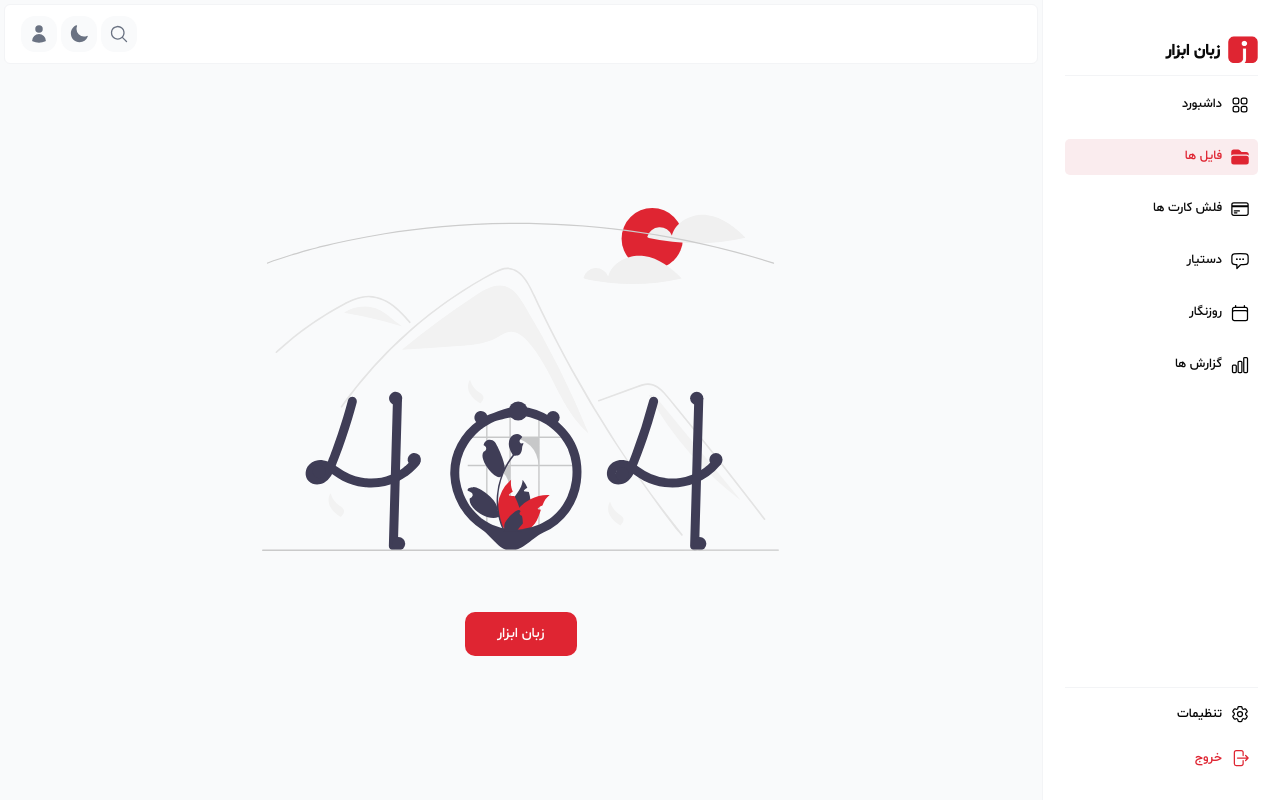
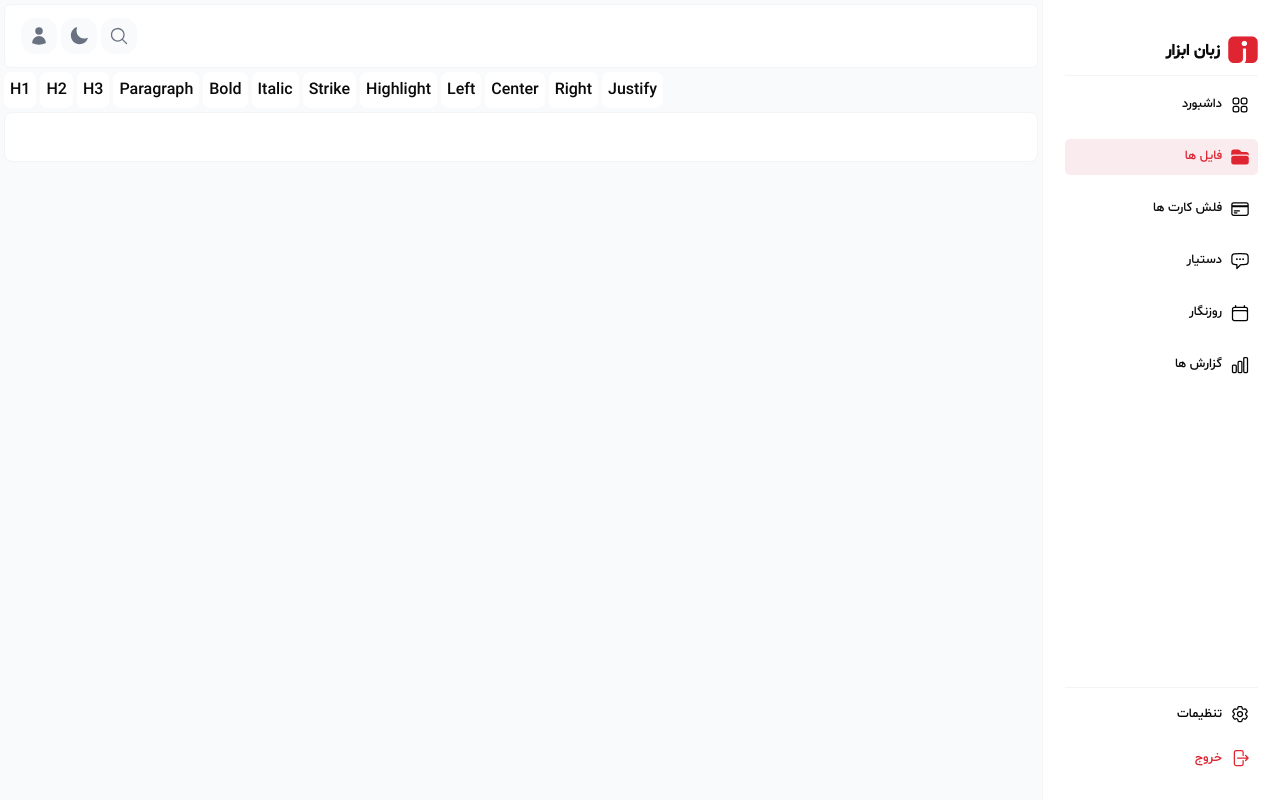
Before and after one commit to mrym-salimi-js/zabanabzar, a Next.js app: page /files/1/edit in a window 1280 px wide. Before the commit this address had no page. Built offline with nearby package versions, Linux system fonts and the light colour scheme; no server answers.

Commit message:
Creating text editor

```diff
--- a/app/files/[fileId]/_components/TextBox.tsx
+++ b/app/files/[fileId]/_components/TextBox.tsx
@@ -6,7 +6,7 @@ export default async function TextBox({ fileId }: { fileId: string }) {
   return (
     <div className="w-full h-auto flex items-center justify-between ">
       <div className="w-full h-auto ms:w-[90%] rounded-md border bg-white dark:bg-[var(--background-dark)] dark:text-white p-3">
-        <p className="w-full break-words text-[1rem] whitespace-pre-wrap leading-8">
+        <p className="w-full break-words text-[1rem] whitespace-pre-wrap leading-7">
           {file?.exText}
         </p>
       </div>
--- /dev/null
+++ b/app/files/[fileId]/edit/_components/Editor.tsx
@@ -0,0 +1,35 @@
+"use client";
+
+import TextAlign from "@tiptap/extension-text-align";
+import { useEditor, EditorContent } from "@tiptap/react";
+import StarterKit from "@tiptap/starter-kit";
+import Highlight from "@tiptap/extension-highlight";
+import { MenuBar } from "./MenuBar";
+
+export default function Editor({ content }: { content: string }) {
+  const editor = useEditor({
+    extensions: [
+      StarterKit,
+      TextAlign.configure({
+        types: ["heading", "paragraph"], // اعمال فقط روی پاراگراف و تیترها
+      }),
+      Highlight,
+    ],
+
+    content: content,
+    editorProps: {
+      attributes: {
+        class:
+          "w-full border rounded-md p-3 bg-white dark:bg-[var(--background-dark)] dark:text-white",
+      },
+    },
+    immediatelyRender: false,
+  });
+
+  return (
+    <>
+      <MenuBar editor={editor} />
+      <EditorContent editor={editor} />
+    </>
+  );
+}
--- /dev/null
+++ b/app/files/[fileId]/edit/_components/MenuBar.tsx
@@ -0,0 +1,108 @@
+"use client";
+
+import { Editor } from "@tiptap/react";
+
+interface MenuBarProps {
+  editor: Editor | null;
+}
+
+export function MenuBar({ editor }: MenuBarProps) {
+  if (!editor) {
+    return null;
+  }
+
+  return (
+    <div className="control-group">
+      <div className="button-group">
+        <button
+          onClick={() =>
+            editor.chain().focus().toggleHeading({ level: 1 }).run()
+          }
+          className={
+            editor.isActive("heading", { level: 1 }) ? "is-active" : ""
+          }
+        >
+          H1
+        </button>
+        <button
+          onClick={() =>
+            editor.chain().focus().toggleHeading({ level: 2 }).run()
+          }
+          className={
+            editor.isActive("heading", { level: 2 }) ? "is-active" : ""
+          }
+        >
+          H2
+        </button>
+        <button
+          onClick={() =>
+            editor.chain().focus().toggleHeading({ level: 3 }).run()
+          }
+          className={
+            editor.isActive("heading", { level: 3 }) ? "is-active" : ""
+          }
+        >
+          H3
+        </button>
+        <button
+          onClick={() => editor.chain().focus().setParagraph().run()}
+          className={editor.isActive("paragraph") ? "is-active" : ""}
+        >
+          Paragraph
+        </button>
+        <button
+          onClick={() => editor.chain().focus().toggleBold().run()}
+          className={editor.isActive("bold") ? "is-active" : ""}
+        >
+          Bold
+        </button>
+        <button
+          onClick={() => editor.chain().focus().toggleItalic().run()}
+          className={editor.isActive("italic") ? "is-active" : ""}
+        >
+          Italic
+        </button>
+        <button
+          onClick={() => editor.chain().focus().toggleStrike().run()}
+          className={editor.isActive("strike") ? "is-active" : ""}
+        >
+          Strike
+        </button>
+        <button
+          onClick={() => editor.chain().focus().toggleHighlight().run()}
+          className={editor.isActive("highlight") ? "is-active" : ""}
+        >
+          Highlight
+        </button>
+        <button
+          onClick={() => editor.chain().focus().setTextAlign("left").run()}
+          className={editor.isActive({ textAlign: "left" }) ? "is-active" : ""}
+        >
+          Left
+        </button>
+        <button
+          onClick={() => editor.chain().focus().setTextAlign("center").run()}
+          className={
+            editor.isActive({ textAlign: "center" }) ? "is-active" : ""
+          }
+        >
+          Center
+        </button>
+        <button
+          onClick={() => editor.chain().focus().setTextAlign("right").run()}
+          className={editor.isActive({ textAlign: "right" }) ? "is-active" : ""}
+        >
+          Right
+        </button>
+        <button
+          onClick={() => editor.chain().focus().setTextAlign("justify").run()}
+          className={
+            editor.isActive({ textAlign: "justify" }) ? "is-active" : ""
+          }
+        >
+          Justify
+        </button>
+      </div>
+    </div>
+  );
+}
--- /dev/null
+++ b/app/files/[fileId]/edit/_components/TextEditorBox.tsx
@@ -0,0 +1,10 @@
+import { getFileByIdService } from "@/services/files/getFileByIdService";
+import Editor from "./Editor";
+
+export async function TextEditorBox({ fileId }: { fileId: string }) {
+  const file = await getFileByIdService(fileId);
+
+  console.log(file);
+
+  return <Editor content={file?.exText} />;
+}
--- /dev/null
+++ b/app/files/[fileId]/edit/page.tsx
@@ -0,0 +1,12 @@
+import { use } from "react";
+import { TextEditorBox } from "./_components/TextEditorBox";
+
+export default function TextView({
+  params,
+}: {
+  params: Promise<{ fileId: string }>;
+}) {
+  const { fileId } = use(params);
+
+  return <TextEditorBox fileId={fileId} />;
+}
--- a/app/files/_components/toolbar/DDBView.tsx
+++ b/app/files/_components/toolbar/DDBView.tsx
@@ -16,7 +16,7 @@ export function DDBView() {
         <TriggerBtn icon={Table} label="نمایش" />
       </DropdownMenuTrigger>
       <DropdownMenuContent
-        className="w-auto rounded-xl p-2 dark:bg-[var(--tertiary-dark)]"
+        className="w-auto h-auto rounded-xl p-2 dark:bg-[var(--tertiary-dark)]"
         align="start"
       >
         <DropdownMenuGroup className=" flex flex-col ">
--- a/app/globals.css
+++ b/app/globals.css
@@ -195,6 +195,20 @@ body {
   background: #a6a6a6;
 }
 
+/* tiptap editor menu bar styles */
+.button-group {
+  display: flex;
+  gap: 4px;
+}
+.control-group .button-group button {
+  width: auto !important;
+  height: auto !important;
+  padding: 6px !important;
+  background-color: white !important;
+  border-radius: 7px !important;
+  cursor: pointer;
+}
+
 @layer base {
   * {
     @apply border-border outline-ring/50;
--- a/package.json
+++ b/package.json
@@ -17,6 +17,11 @@
     "@radix-ui/react-scroll-area": "^1.2.10",
     "@radix-ui/react-slot": "^1.2.4",
     "@tanstack/react-query": "^5.90.6",
+    "@tiptap/extension-highlight": "^3.11.0",
+    "@tiptap/extension-text-align": "^3.11.0",
+    "@tiptap/pm": "^3.11.0",
+    "@tiptap/react": "^3.11.0",
+    "@tiptap/starter-kit": "^3.11.0",
     "axios": "^1.12.2",
     "class-variance-authority": "^0.7.1",
     "clsx": "^2.1.1",
```
Also changed, not shown: 1 other file (tests, documents, lock files or other folders).
